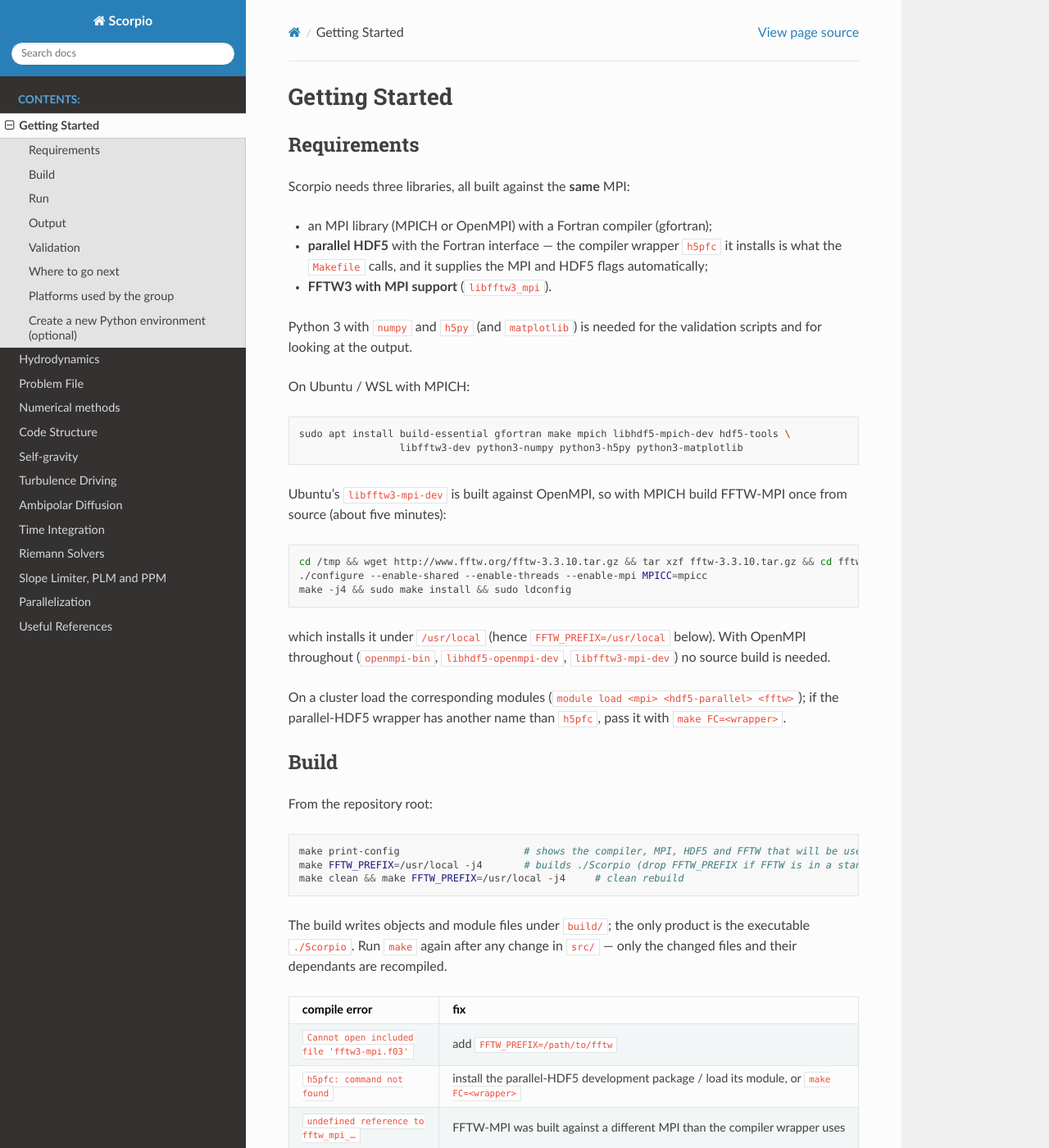
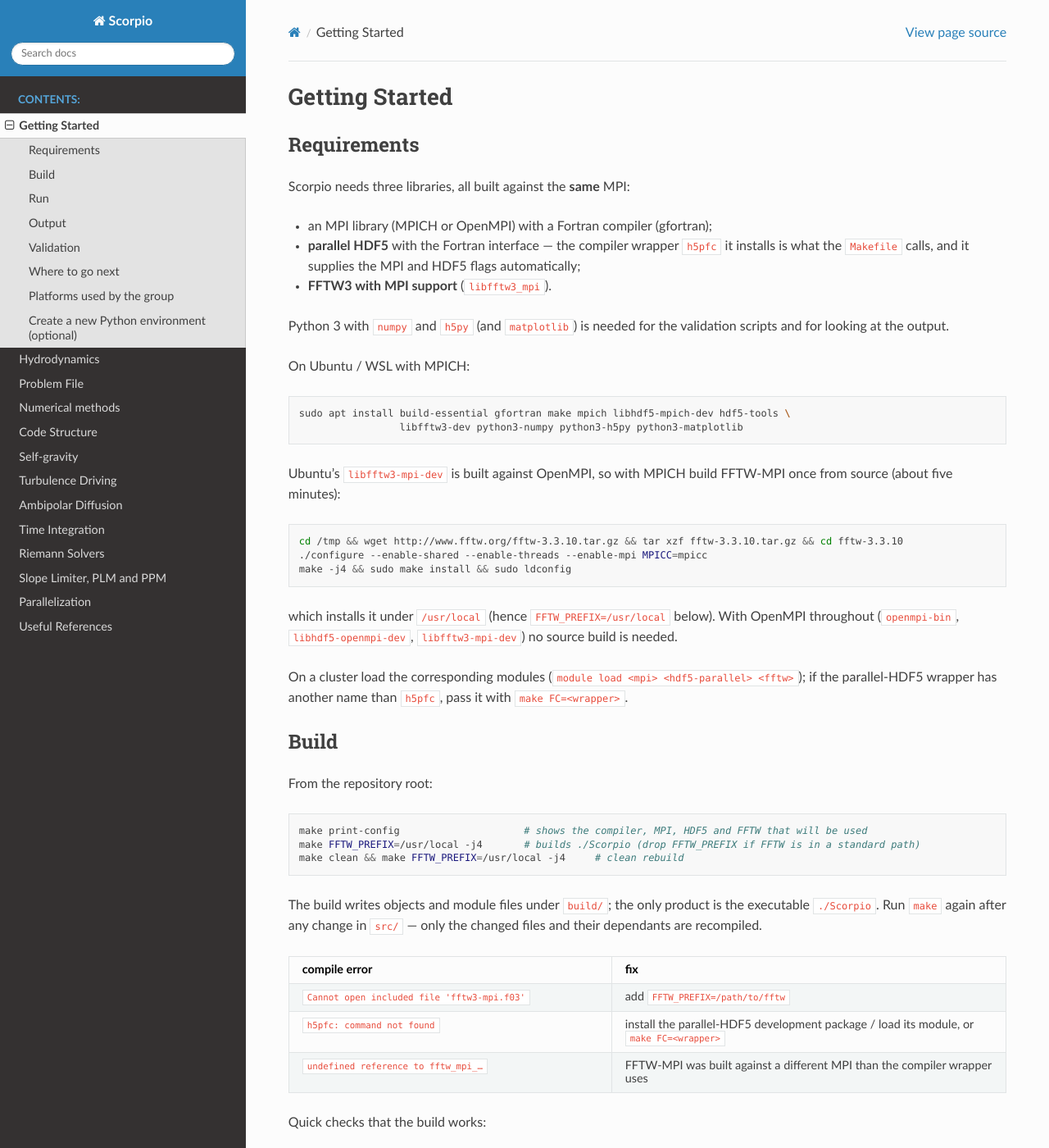
Before and after one commit to holam1hk/Scorpio-Docs, a Sphinx documentation site: the page built from docs/source/getting_started.rst, in a window 1280 px wide and 1400 px high. Shown: the whole window at 82% size. Built offline with Sphinx 7.4.7 and the Read the Docs theme 3.1.0, drawn with Linux system fonts in a browser that asks for light colours.

Commit message:
Use the full page width and wrap wide table cells
sphinx_rtd_theme caps the content column at 800 px and sets
white-space: nowrap on responsive-table cells, so the wide reference
tables were clipped at the right edge. A small custom stylesheet
(docs/source/_static/custom.css, registered via html_css_files) removes
the width cap, lets table cells wrap, and keeps long code blocks
scrollable instead of widening the page.

Co-Authored-By: Claude Opus 5 <noreply@anthropic.com>

```diff
--- /dev/null
+++ b/docs/source/_static/custom.css
@@ -0,0 +1,27 @@
+/* Scorpio docs: use the full browser width and let wide tables wrap
+   instead of being clipped (sphinx_rtd_theme caps the content column at
+   800 px and forces white-space: nowrap in responsive tables). */
+
+.wy-nav-content {
+    max-width: none;
+}
+
+.wy-table-responsive {
+    overflow: visible;
+}
+
+.wy-table-responsive table td,
+.wy-table-responsive table th {
+    white-space: normal !important;
+}
+
+.rst-content table.docutils td,
+.rst-content table.docutils th {
+    vertical-align: top;
+}
+
+/* keep the call-graph trees aligned but let very long lines scroll rather
+   than push the page wider */
+.rst-content pre {
+    overflow-x: auto;
+}
--- a/docs/source/conf.py
+++ b/docs/source/conf.py
@@ -30,6 +30,8 @@ templates_path = ['_templates']
 # -- Options for HTML output
 
 html_theme = 'sphinx_rtd_theme'
+html_static_path = ['_static']
+html_css_files = ['custom.css']
 
 # -- Options for EPUB output
 epub_show_urls = 'footnote'
```
